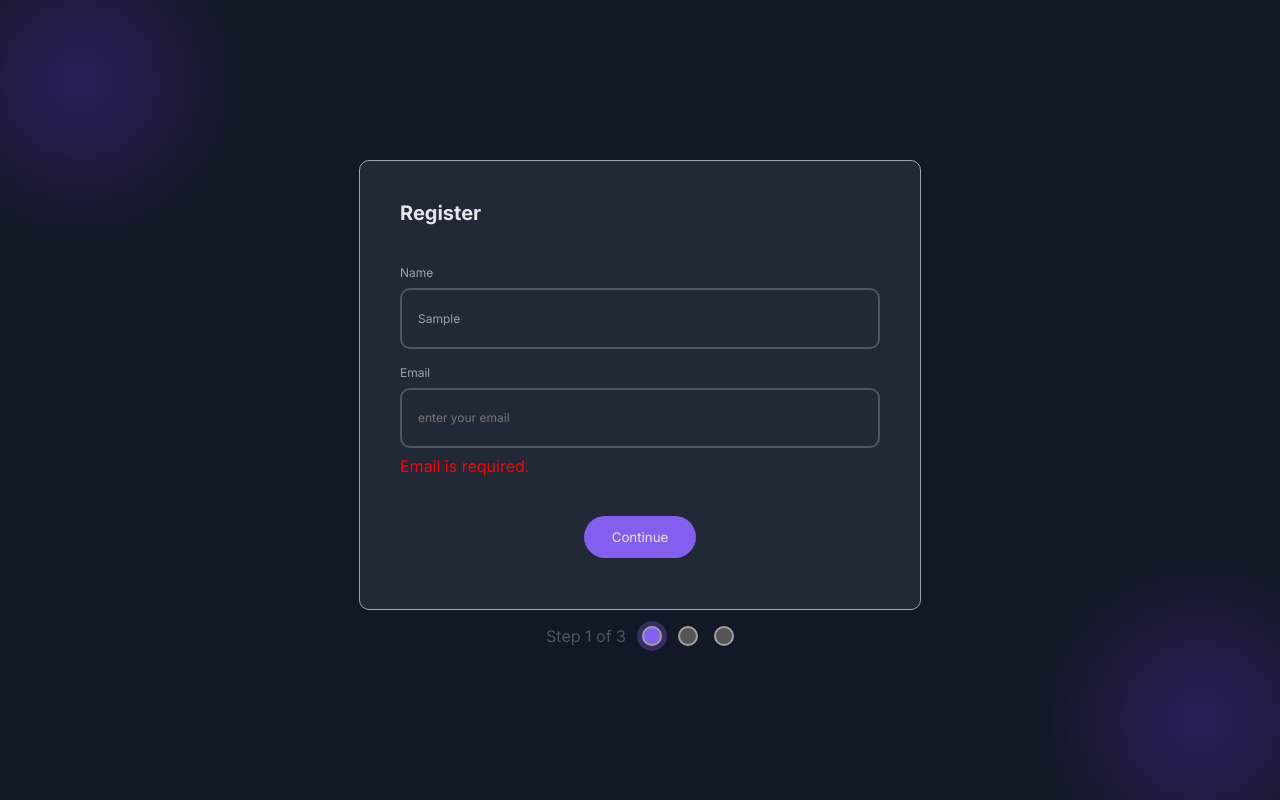
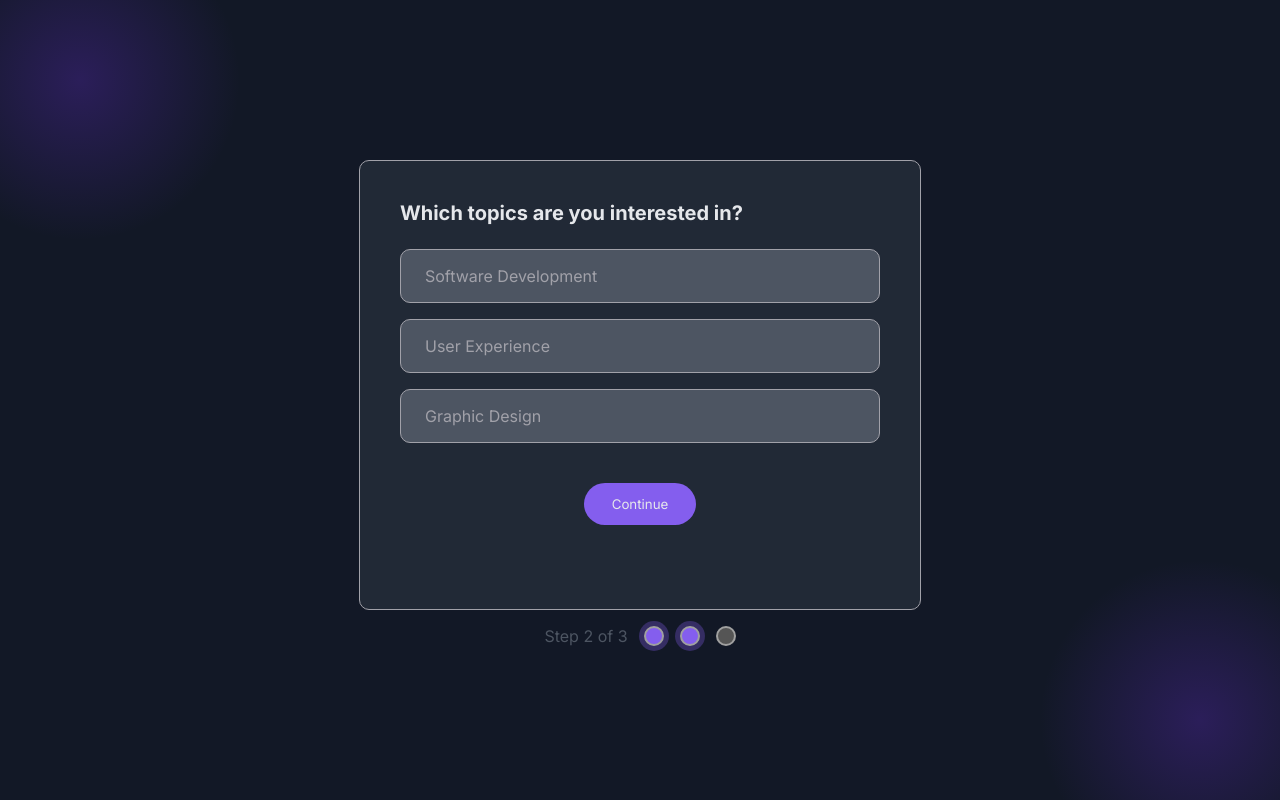
Before and after one commit to datnt700/register-page-react, a React (Vite) app: page / in a window 1280 px wide. Both pictures are taken after typing "Sample", "name@example.com" into the empty fields and a click on the button "Continue". Built offline with nearby package versions, Linux system fonts and the light colour scheme.

Commit message:
new version

```diff
--- a/src/App.jsx
+++ b/src/App.jsx
@@ -5,23 +5,26 @@ import TextInput from './components/TextInput';
 import CheckBoxInput from './components/CheckBoxInput';
 import Button from './components/Button';
 import Label from './components/Label';
+import { ConfirmForm } from './components/ConfirmForm';
+import { RegisterForm } from './components/RegisterForm';
+import { TopicForm } from './components/TopicForm';
+import { StepsIndicator } from './components/StepsIndicator';
+import { SuccessMessage } from './components/SuccessMessage';
+
 function App() {
-  const [activeRegister, setActiveRegister] = useState(true);
-  const [activeTopic, setActiveTopic] = useState(false);
-  const [activeConfirm, setActiveConfirm] = useState(false);
-  const [activeResult, setActiveResult] = useState(false);
-  const [circle2, setCircle2] = useState(false);
-  const [circle3, setCircle3] = useState(false);
-
+  const [activeStep, setActiveStep] = useState(1);
   const [field, setField] = useState({ name: '', email: '' });
-  const [count, setCount] = useState(1);
   const [topics, setTopics] = useState([
     { id: 'sd', value: 'Software Development', checked: false },
     { id: 'ue', value: 'User Experience', checked: false },
     { id: 'gd', value: 'Graphic Design', checked: false },
   ]);
   const [error, setError] = useState({ name: '', email: '' });
-  const handleName = (e) => {
+
+  const isEmailValid = (email) =>
+    /^[a-zA-Z0-9._-]+@[a-zA-Z0-9.-]+\.[a-zA-Z]{2,4}$/.test(email);
+
+  const handleFieldChange = (e) => {
     const { name, value } = e.target;
     setField((prevField) => ({
       ...prevField,
@@ -29,170 +32,79 @@ function App() {
     }));
   };
 
-  const isEmailValid = (email) => {
-    const emailPattern = /^[a-zA-Z0-9._-]+@[a-zA-Z0-9.-]+\.[a-zA-Z]{2,4}$/;
-    return emailPattern.test(email);
+  const handleTopicChange = (id) => {
+    setTopics((prevTopics) =>
+      prevTopics.map((topic) =>
+        topic.id === id ? { ...topic, checked: !topic.checked } : topic
+      )
+    );
   };
 
-  const handleEmail = (e) => {
-    const { email, value } = e.target;
-    setField((prevField) => ({
-      ...prevField,
-      [email]: value,
-    }));
-  };
-
-  const handleRegister = (event) => {
-    event.preventDefault();
-
+  const handleRegisterSubmit = () => {
+    const newErrors = { name: '', email: '' };
     let hasError = false;
 
-    const errorMessage = { name: '', email: '' };
     if (!field.name) {
-      errorMessage.name = 'Name is required.';
+      newErrors.name = 'Name is required.';
       hasError = true;
     }
     if (!field.email) {
-      errorMessage.email = 'Email is required.';
+      newErrors.email = 'Email is required.';
       hasError = true;
     } else if (!isEmailValid(field.email)) {
-      errorMessage.email = 'Invalid email format.';
+      newErrors.email = 'Invalid email format.';
       hasError = true;
     }
+
     if (hasError) {
-      setError(errorMessage);
+      setError(newErrors);
       return;
     }
 
-    setActiveRegister((s) => !s);
-    setActiveTopic((s) => !s);
-    setCount(count + 1);
-    setCircle2(true);
+    setActiveStep(2);
   };
 
-  const handleTopic = (event) => {
-    event.preventDefault();
-    setActiveTopic((s) => !s);
-    setActiveConfirm((s) => !s);
-    setCount(count + 1);
-    setCircle3(true);
+  const handleTopicSubmit = () => {
+    setActiveStep(3);
   };
 
-  const handleConfirm = (event) => {
-    event.preventDefault();
-    setActiveConfirm((s) => !s);
-    setActiveResult((s) => !s);
+  const handleConfirmSubmit = () => {
+    setActiveStep(4);
   };
 
-  const handleInput = (event) => {
-    const { id, checked } = event.target;
-    setTopics((prev) =>
-      prev.map((topic) => (topic.id === id ? { ...topic, checked } : topic))
-    );
-  };
   return (
     <div className="page">
       <img className="blur-1" src={blurImage} alt="blur" />
       <img className="blur-2" src={blurImage} alt="blur" />
-      <section
-        className={`${activeRegister ? 'form first active' : 'form first'}`}
-      >
-        <h3 className="title main">Register</h3>
-        <form onSubmit={handleRegister} className="register">
-          <div className="form-group">
-            <Label id="nameInput" label={'Name'} className={''} />
-            <TextInput
-              type="text"
-              value={field.name}
-              placeholder="enter your name"
-              label="Name"
-              id="nameInput"
-              onChange={handleName}
-              className="form-control"
-              name="name"
-              error={error.name}
-            />
-          </div>
-          <div className="form-group">
-            <Label id="nameInput" label={'Email'} className={''} />
-            <TextInput
-              type="email"
-              value={field.email}
-              placeholder="enter your email"
-              label="Email"
-              id="emailInput"
-              onChange={handleEmail}
-              className="form-control"
-              name="email"
-              error={error.email}
-            />
-          </div>
-          <Button
-            onClick={handleRegister}
-            className="btn registration"
-            name="Continue"
-          />
-        </form>
-      </section>
-      <section
-        className={`${activeTopic ? 'form second active' : 'form second'}`}
-      >
-        <h3 className="title sous">Which topics you are interested in?</h3>
-        <form className="topic-list">
-          {topics.map((topic) => (
-            <CheckBoxInput
-              value={topic.value}
-              label={topic.value}
-              id={topic.id}
-              key={topic.id}
-              onChange={handleInput}
-              checked={topic.checked}
-              classLabel={`topic-label ${topic.checked ? 'checked' : ''}`}
-              classInput="checkbox-control"
-            />
-          ))}
-          <Button onClick={handleTopic} className="btn topic" name="Continue" />
-        </form>
-      </section>
-      <section
-        className={`${activeConfirm ? 'form third active' : 'form third'}`}
-      >
-        <div className="summary">
-          <h3 className="title sous">Summary</h3>
-          <div className="info-sum">
-            <p className="nameSum">{field.name}</p>
-            <p className="emailSum">{field.email}</p>
-            <p className="topic-sum">Topics:</p>
-            <ul className="item-list">
-              {topics
-                .filter((select) => select.checked === true)
-                .map((topic) => (
-                  <li className="item">{topic.value}</li>
-                ))}
-            </ul>
-          </div>
-          <Button
-            onClick={handleConfirm}
-            className="btn confirm"
-            name="Confirm"
-          />
-        </div>
-      </section>
-      <section className={`${activeResult ? 'form four active' : 'form four'}`}>
-        <div className="message">
-          <p>✅ Success</p>
-        </div>
-      </section>
-      <div className="steps">
-        <p className="count">Step {count} of 3</p>
-        <span className="circle one active"></span>
-        <span
-          className={`${circle2 ? 'circle two active' : 'circle two'}`}
-        ></span>
-        <span
-          className={`${circle3 ? 'circle three active' : 'circle three'}`}
-        ></span>
-      </div>
+
+      {activeStep === 1 && (
+        <RegisterForm
+          field={field}
+          error={error}
+          onFieldChange={handleFieldChange}
+          onSubmit={handleRegisterSubmit}
+        />
+      )}
+
+      {activeStep === 2 && (
+        <TopicForm
+          topics={topics}
+          onTopicChange={handleTopicChange}
+          onSubmit={handleTopicSubmit}
+        />
+      )}
+
+      {activeStep === 3 && (
+        <ConfirmForm
+          field={field}
+          topics={topics}
+          onSubmit={handleConfirmSubmit}
+        />
+      )}
+
+      {activeStep === 4 && <SuccessMessage />}
+
+      <StepsIndicator currentStep={activeStep} />
     </div>
   );
 }
--- /dev/null
+++ b/src/components/ConfirmForm.jsx
@@ -0,0 +1,26 @@
+import Button from './Button';
+
+export function ConfirmForm({ field, topics, onSubmit }) {
+  const selectedTopics = topics.filter((topic) => topic.checked);
+
+  return (
+    <section className="form third active">
+      <div className="summary">
+        <h3 className="title sous">Summary</h3>
+        <div className="info-sum">
+          <p className="nameSum">{field.name}</p>
+          <p className="emailSum">{field.email}</p>
+          <p className="topic-sum">Topics:</p>
+          <ul className="item-list">
+            {selectedTopics.map((topic) => (
+              <li key={topic.id} className="item">
+                {topic.value}
+              </li>
+            ))}
+          </ul>
+        </div>
+        <Button onClick={onSubmit} className="btn confirm" name="Confirm" />
+      </div>
+    </section>
+  );
+}
--- /dev/null
+++ b/src/components/RegisterForm.jsx
@@ -0,0 +1,44 @@
+import Label from './Label';
+import TextInput from './TextInput';
+import Button from './Button';
+
+export function RegisterForm({ field, error, onFieldChange, onSubmit }) {
+  return (
+    <section className="form first active">
+      <h3 className="title main">Register</h3>
+      <form
+        onSubmit={(e) => {
+          e.preventDefault();
+          onSubmit();
+        }}
+        className="register"
+      >
+        <div className="form-group">
+          <Label id="nameInput" label="Name" />
+          <TextInput
+            type="text"
+            value={field.name}
+            placeholder="Enter your name"
+            id="nameInput"
+            name="name"
+            onChange={onFieldChange}
+            error={error.name}
+          />
+        </div>
+        <div className="form-group">
+          <Label id="emailInput" label="Email" />
+          <TextInput
+            type="email"
+            value={field.email}
+            placeholder="Enter your email"
+            id="emailInput"
+            name="email"
+            onChange={onFieldChange}
+            error={error.email}
+          />
+        </div>
+        <Button className="btn registration" name="Continue" />
+      </form>
+    </section>
+  );
+}
--- /dev/null
+++ b/src/components/StepsIndicator.jsx
@@ -0,0 +1,12 @@
+export function StepsIndicator({ currentStep }) {
+  return (
+    <div className="steps">
+      <p className="count">Step {currentStep} of 3</p>
+      <span className={`circle one ${currentStep >= 1 ? 'active' : ''}`}></span>
+      <span className={`circle two ${currentStep >= 2 ? 'active' : ''}`}></span>
+      <span
+        className={`circle three ${currentStep >= 3 ? 'active' : ''}`}
+      ></span>
+    </div>
+  );
+}
--- /dev/null
+++ b/src/components/SuccessMessage.jsx
@@ -0,0 +1,9 @@
+export function SuccessMessage() {
+  return (
+    <section className="form four active">
+      <div className="message">
+        <p>✅ Success</p>
+      </div>
+    </section>
+  );
+}
--- /dev/null
+++ b/src/components/TopicForm.jsx
@@ -0,0 +1,25 @@
+import CheckBoxInput from './CheckBoxInput';
+import Button from './Button';
+
+export function TopicForm({ topics, onTopicChange, onSubmit }) {
+  return (
+    <section className="form second active">
+      <h3 className="title sous">Which topics are you interested in?</h3>
+      <form className="topic-list">
+        {topics.map((topic) => (
+          <CheckBoxInput
+            key={topic.id}
+            value={topic.value}
+            label={topic.value}
+            id={topic.id}
+            checked={topic.checked}
+            onChange={() => onTopicChange(topic.id)}
+            classLabel={`topic-label ${topic.checked ? 'checked' : ''}`}
+            classInput="checkbox-control"
+          />
+        ))}
+        <Button onClick={onSubmit} className="btn topic" name="Continue" />
+      </form>
+    </section>
+  );
+}
```
